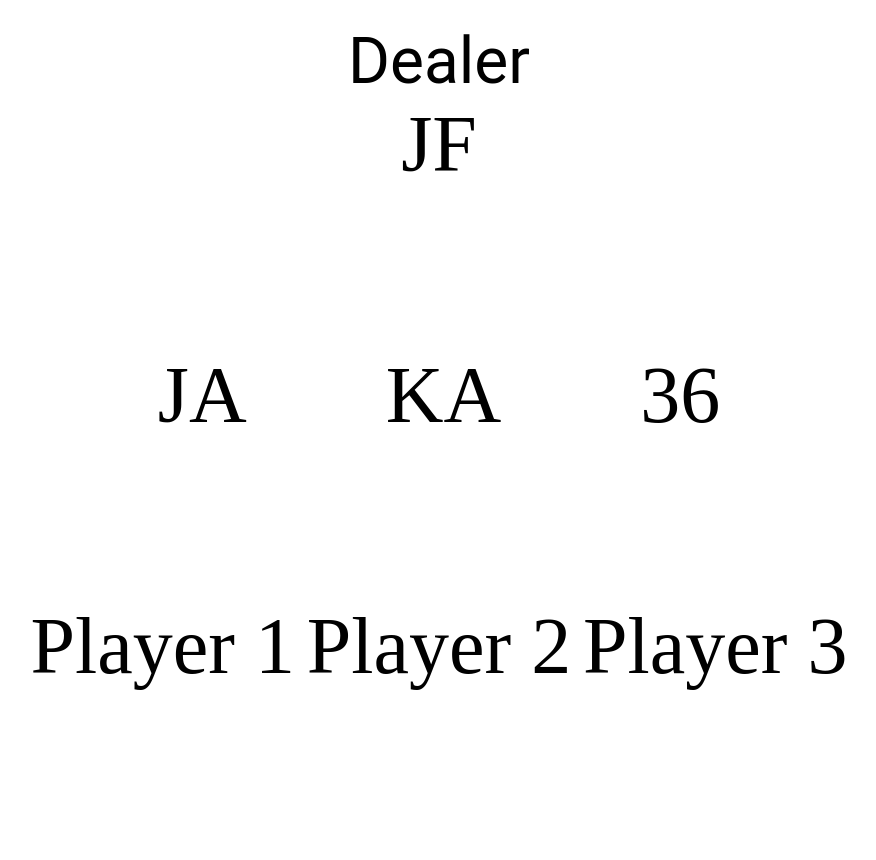
After one commit to roushc-ux/interns2020, a PHP site: page /game1page.php in a window 1280 px wide. The commit adds this page. Shown: the whole page, without its empty margins (201-1077 px from the left). Run offline with PHP 8.4, Linux system fonts and the light colour scheme.

Commit message:
Made skeleton lobby and game page Click create account with all blanks to get through right now

```diff
--- a/www/SQL/schema.sql
+++ b/www/SQL/schema.sql
@@ -42,5 +42,5 @@ CREATE TABLE cardsDiscard(
     cardID INTEGER,
     order INTEGER,
     FOREIGN KEY discards REFERENCES decks(deckID),
-    PRIMARY KEY (cardID, deckID)
+    PRIMARY KEY (cardID, discardID)
 );
--- a/www/account.php
+++ b/www/account.php
@@ -52,6 +52,7 @@
         $conn->query($sql);
         $_SESSION['loggedin'] = True;
         $_SESSION['login_user'] = $username;
+        echo "<a href = 'lobby.php'> Account Created! Continue to Game Lobby</a>";
     } else {
         echo "Please choose another username";
     }
--- /dev/null
+++ b/www/game1page.php
@@ -0,0 +1,39 @@
+<style>
+    <?php include 'style.css';?>
+</style>
+<body>
+<div class="page-wrap">
+    <div class="header">Dealer</div>
+
+    <div class="card-box">
+        <div class="card"> J </div>
+        <div class="card"> F </div>
+    </div>
+
+    <div class="buttons-box">
+        <div class="card-box">
+            <div class="card"> J </div>
+            <div class="card"> A </div>
+        </div>
+        <div class="card-box">
+            <div class="card"> K </div>
+            <div class="card"> A </div>
+        </div>
+        <div class="card-box">
+            <div class="card"> 3 </div>
+            <div class="card"> 6 </div>
+        </div>
+    </div>
+    <div class="buttons-box">
+        <div class="card-box">
+            <div class="card">Player 1</div>
+        </div>
+        <div class="card-box">
+            <div class="card">Player 2</div>
+        </div>
+        <div class="card-box">
+            <div class="card">Player 3</div>
+        </div>
+    </div>
+</div>
+</body>
--- a/www/index.php
+++ b/www/index.php
@@ -48,7 +48,7 @@
                     if ($conn->query($sql) === TRUE) {
                         $_SESSION['loggedin'] = True;
                         $_SESSION['login_user'] = $username;
-
+                        echo "<a href = 'lobby.php'> Continue to Game Lobby</a>";
 
                     } else {
                         echo "Error: " . $sql . "<br>" . $conn->error;
--- a/www/style.css
+++ b/www/style.css
@@ -10,6 +10,7 @@
 }
 .buttons-box {
     display: flex;
+    width: 70%;
     justify-content: space-evenly;
 }
 .header-container{
@@ -31,3 +32,14 @@
     align-items: center;
     flex-direction: column;
 }
+
+.card-box {
+    display: flex;
+    align-items: center;
+    justify-content: space-evenly;
+    margin-bottom: 10rem;
+}
+
+.card {
+    font-size: 5rem;
+}
```
Also changed, not shown: www/lobby.php (added, +9 -0 lines).
